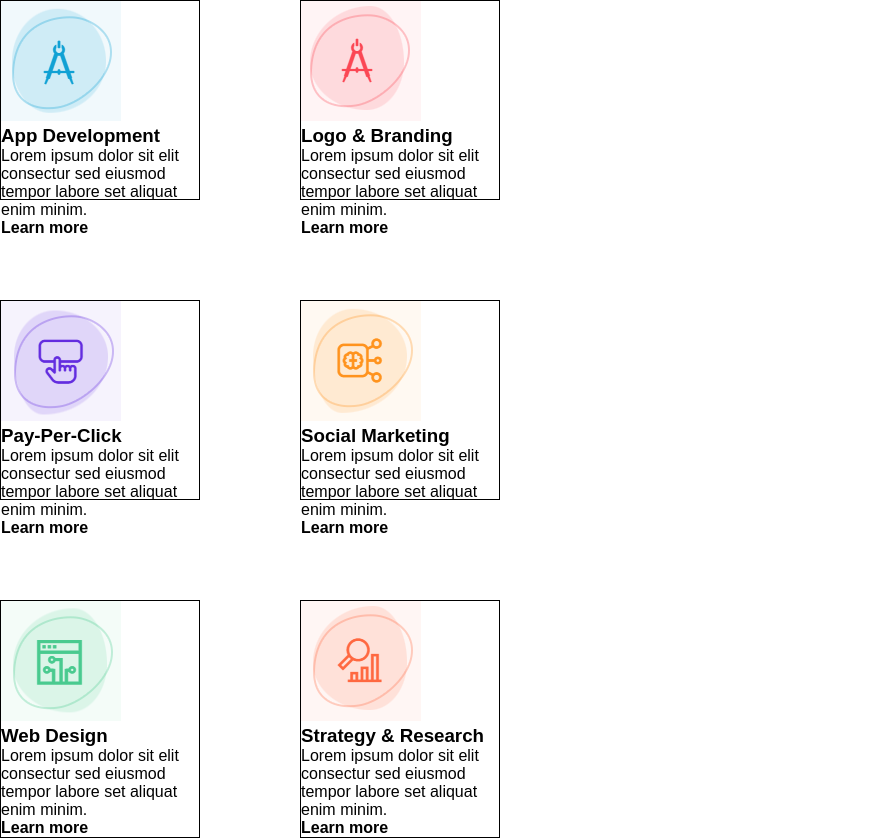
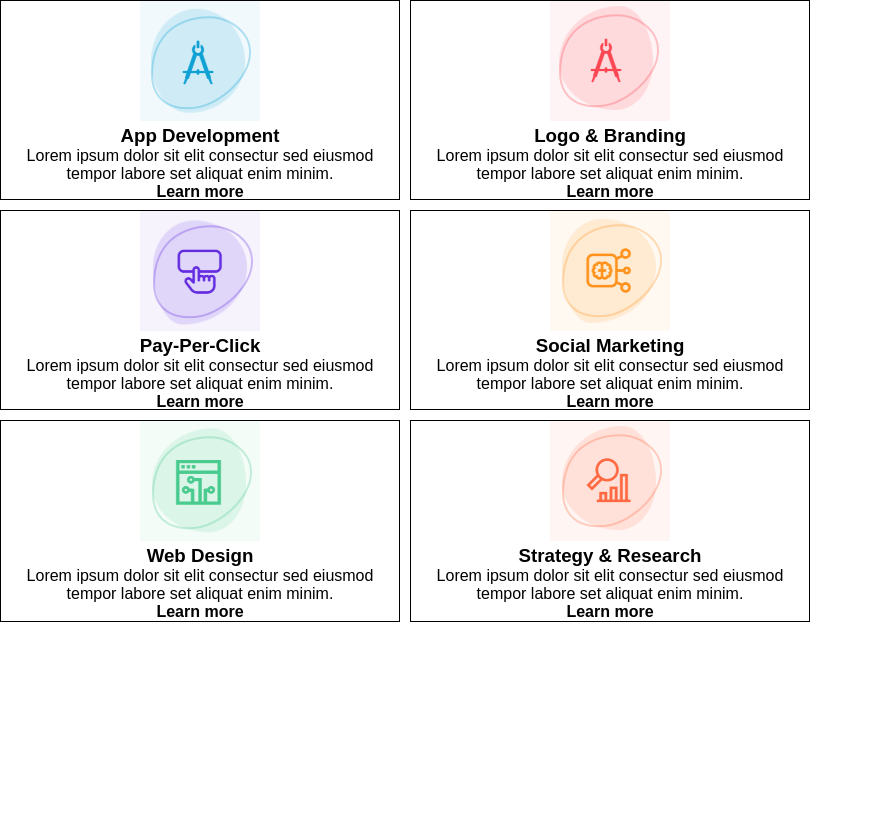
Before and after one commit to HahnOZ/s5s2, a plain HTML site: page index.html in a window 1280 px wide. Shown: the whole page, without its empty margins (0-873 px from the left). After the commit the page ends 800 px from the top, so only its background shows below. Drawn offline with Linux system fonts and the light colour scheme.

Commit message:
nombre-del-commit 2

```diff
--- a/style.css
+++ b/style.css
@@ -12,13 +12,12 @@ body {
 }
 
 .container {
-    width: 500px;
-    height: 500px;
 
+    text-align: center;
 
     display: grid;
-    grid-template-columns: repeat(2, 1fr);
-    grid-gap: 100px;
+    grid-template-columns: 400px 400px;
+    grid-gap: 10px;
     grid-template-rows: 200px 200px;
 }
 
```
